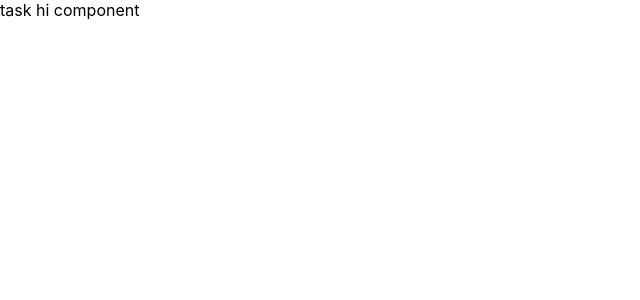
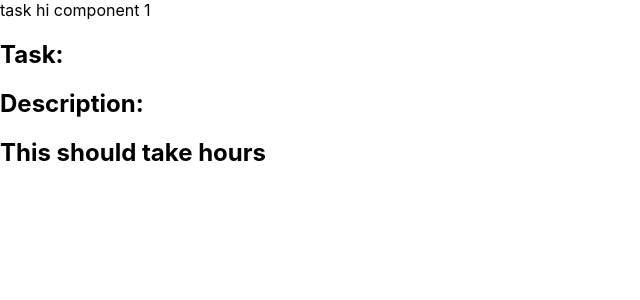
Before and after one commit to GianlorenzoDercole/mern-organizer-client, a React (Create React App) app: page /tasks/1 in a window 1280 px wide. Shown: the top 300 px of the page, without its empty margins (0-640 px from the left). Built offline with nearby package versions, Linux system fonts and the light colour scheme; no server answers.

Commit message:
content is rendering see taskdetails.jsx

```diff
--- a/src/components/TaskDetails.jsx
+++ b/src/components/TaskDetails.jsx
@@ -0,0 +1,9 @@
+export default function TaskDetails({ task }) {
+    return (
+        <div>
+            <h2>Task: {task.item}</h2>
+            <h2>Description: {task.description}</h2>
+            <h2>This should take {task.time} hours</h2>
+        </div>
+    )
+}
--- a/src/components/TaskForm.jsx
+++ b/src/components/TaskForm.jsx
@@ -10,7 +10,7 @@ export default function TaskForm({submitHandler}) {
         time: 1
     })
     return (
-        <form onSubmit={e => submitHandler(e, form)}>
+        <form onSubmit={e => submitHandler(e, form, setForm)}>
 
             <label htmlFor='item'>item : </label>
             <input
--- a/src/components/pages/Home.jsx
+++ b/src/components/pages/Home.jsx
@@ -21,7 +21,7 @@ export default function Home() {
     }, []) // get all tasks when the page loads
 
     // submit handler function
-    const handleSubmit = async (e, form) => {
+    const handleSubmit = async (e, form, setForm) => {
         e.preventDefault()
         // axios to POST a task using the form state
         console.log('the form data is', form)
@@ -29,6 +29,12 @@ export default function Home() {
             const response = await axios.post(`${process.env.REACT_APP_SERVER_URL}/tasks`, form)
 
             setTasks([...tasks, response.data])
+
+            setForm({
+                item: '',
+                description: '',
+                time: 1
+            })
         } catch (err) {
             console.log(err)
         }
--- a/src/components/pages/Task.jsx
+++ b/src/components/pages/Task.jsx
@@ -1,8 +1,22 @@
+import { useParams } from 'react-router-dom'
+import { useState, useEffect } from 'react'
+import axios from 'axios'
+import TaskDetails from '../TaskDetails'
+export default function Task() {
+    const [task, setTask] = useState({})
+    const { id } = useParams()
 
-export default function Task() {
+    useEffect(() => {
+        axios.get(`${process.env.REACT_APP_SERVER_URL}/tasks/${id}`)
+            .then(response => {
+                console.log(response.data)
+                setTask(response.data)
+            })
+    }, [id])
     return (
         <div>
-            task hi component
+            task hi component {id}
+            <TaskDetails task={task}/>
         </div>
     )
 }
```
